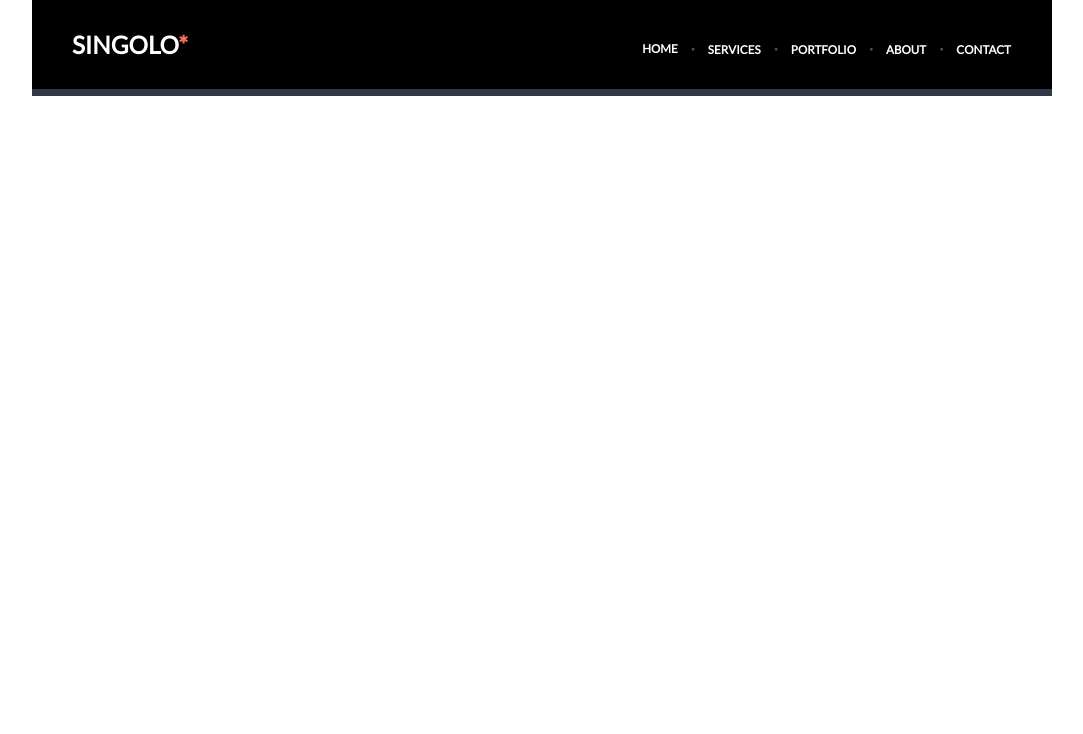
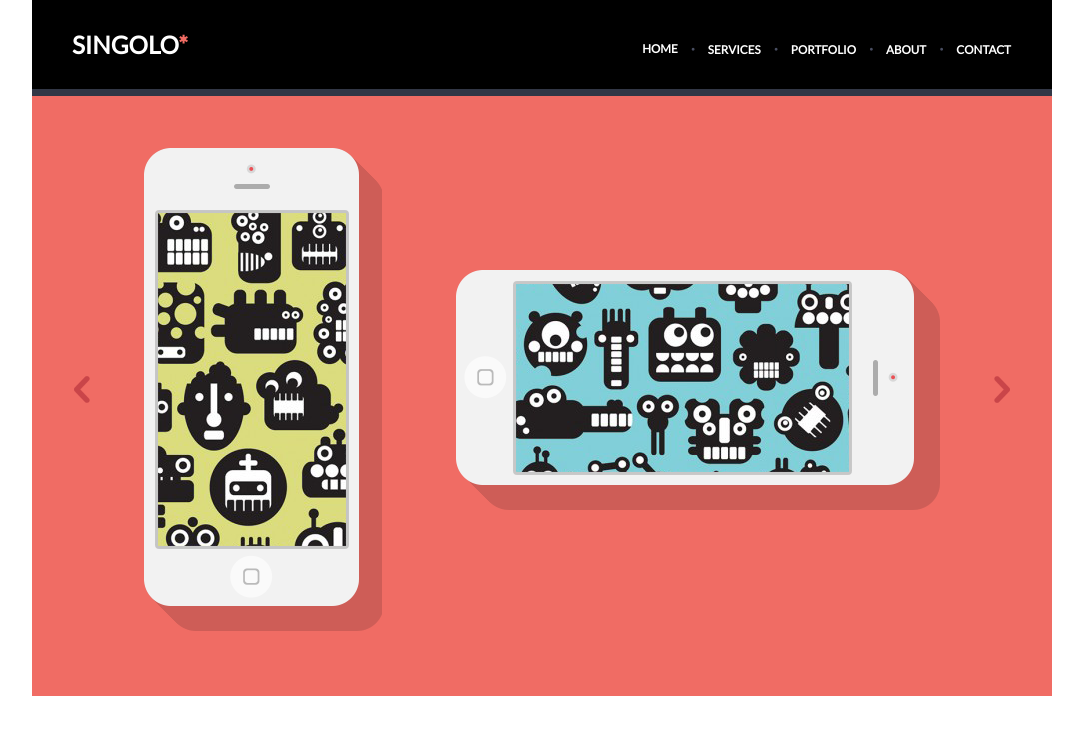
Before and after one commit to Riksus/singolo, a plain HTML site: page singolo1.html in a window 1280 px wide. Shown: the whole page, without its empty margins (98-1181 px from the left). Drawn offline with nearby package versions, Linux system fonts and the light colour scheme.

Commit message:
feat: add slider block and styles for him

```diff
--- a/singolo1.css
+++ b/singolo1.css
@@ -76,3 +76,29 @@ header {
     background-color: #323746;
     margin: 0 auto;
 }
+
+.slider {
+    max-width: 1020px;
+    height: 600px;
+    display: flex;
+    flex-wrap:nowrap;
+    align-items: center;
+    justify-content: space-between;
+    margin: 0 auto;
+    background-color: #f06c64;
+}
+
+.slider img {
+    margin-top:-13px; /* ради пиксельперфекта поднял вверх изображения */
+}
+.verticaliphone{
+    margin-right: 20px;
+}
+.slider .left {
+    margin-left: 42px;
+
+}
+.slider .right {
+    transform: rotate(180deg);
+    margin-right: 42px;
+}
--- a/singolo1.html
+++ b/singolo1.html
@@ -22,7 +22,12 @@
 
 </header>
 <div class="header-bottom"></div>
-
+<div class="slider">
+    <img src="assets/chev.png" class="left">
+    <img src="assets/iPhone1.png" alt="" class="verticaliphone">
+    <img src="assets/iPhone2.png" alt="" class="horizontaliphone">
+    <img src="assets/chev.png" class="right">
+</div>
 </div>
 </body>
 </html>
```
Also changed, not shown: assets/chev.png (added), assets/iPhone1.png (added), assets/iPhone2.png (added).
